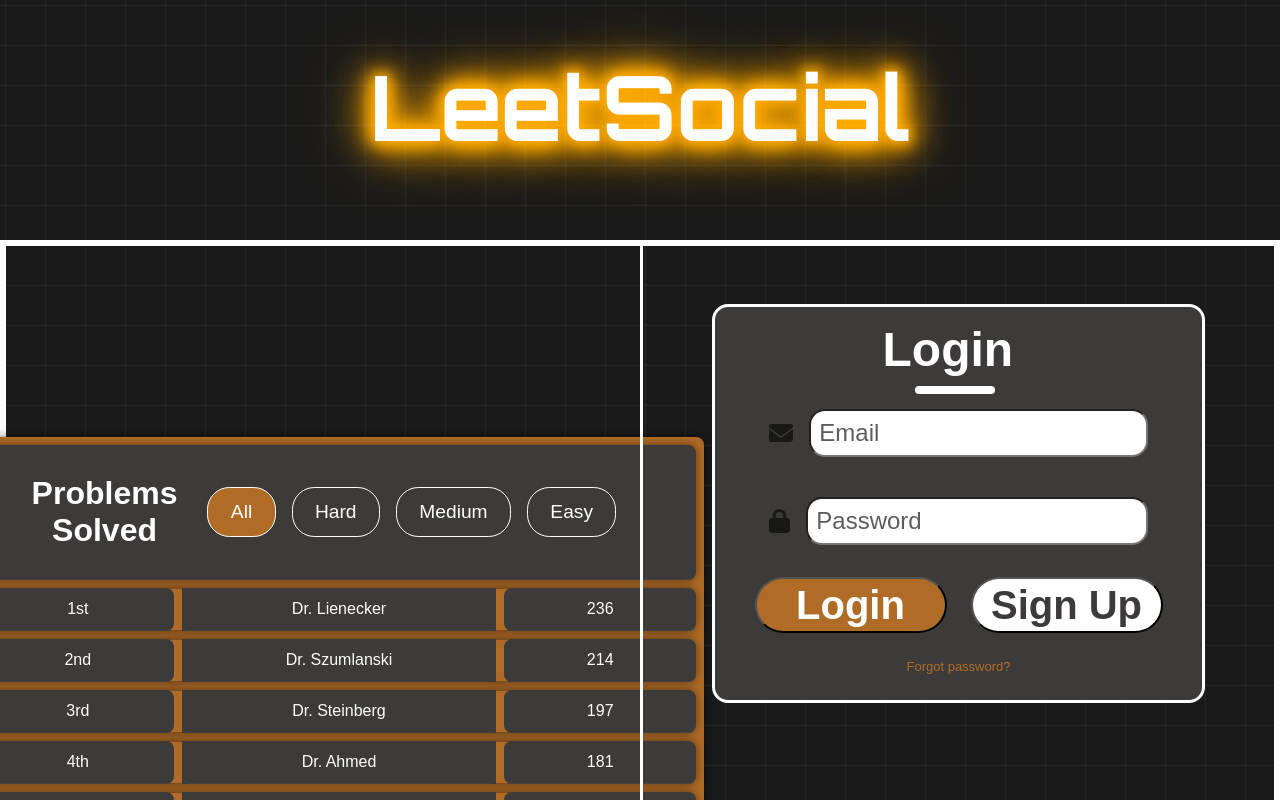
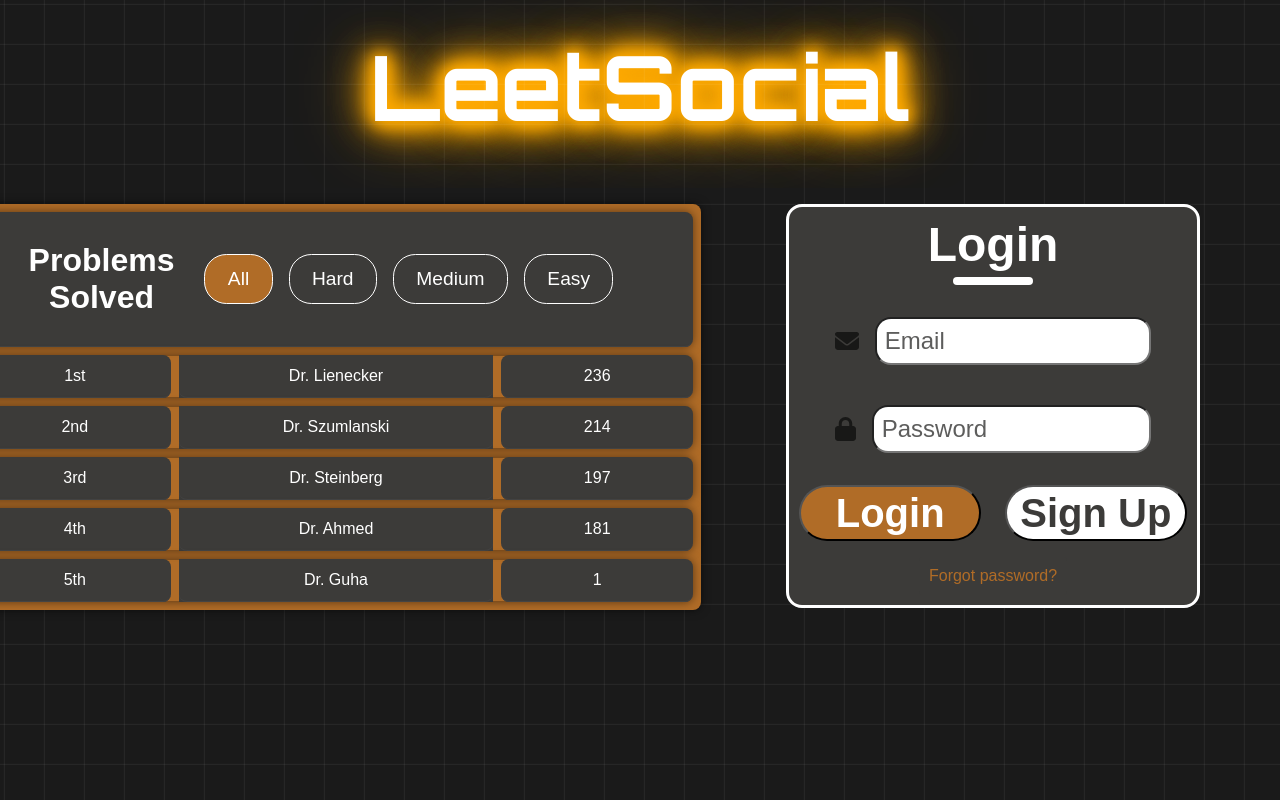
Before and after one commit to thedeclancarter/LeetSocial, a React (Create React App) app in the folder frontend/: page / in a window 1280 px wide. Shown: the top 800 px of the page. Built offline with nearby package versions, Linux system fonts and the light colour scheme.

Commit message:
Clean-up CSS Everywhere

```diff
--- a/frontend/src/App.js
+++ b/frontend/src/App.js
@@ -20,7 +20,7 @@ function App() {
   return (
     <BrowserRouter>
       <div className='grid-background'>
-        {isLogin && (
+      {isLogin && (
           <Navbar
             isLogin={isLogin}
             setLogin={setLogin}
--- a/frontend/src/components/leaderboard/Leaderboard.css
+++ b/frontend/src/components/leaderboard/Leaderboard.css
@@ -2,11 +2,11 @@
     display: flex;
     justify-content: center;
     align-items: center;
-    position: absolute;
+    position: relative;
     height: 100%;
     padding-bottom: 0px;
     transition: width 2s;
-    border: solid #fff;
+    /* border: solid #fff; */
 }
 
 .tableContainer {
@@ -48,6 +48,7 @@ td {
     flex-direction: row;
     justify-content: space-between;
     margin-top: 0;
+    align-items: center;
 }
 
 .header p {
--- a/frontend/src/components/leaderboard/Leaderboard.js
+++ b/frontend/src/components/leaderboard/Leaderboard.js
@@ -146,7 +146,7 @@ export default function Leaderboard(props) {
                 <tr className="row">
                     <td colSpan={3}>
                         <div className='header'>
-                            <p>Problems Solved</p>
+                            <p>Problems <br></br>Solved</p>
                             <ul>
                                 <button
                                     className={
--- a/frontend/src/components/logo/Logo.css
+++ b/frontend/src/components/logo/Logo.css
@@ -1,10 +1,10 @@
 @import url('https://fonts.googleapis.com/css?family=Orbitron:400,700&display=swap');
 
 .glow {
-    padding-top: 50px;
+    padding-top: 30px;
+    padding-bottom: 45px;
     display: flex;
     justify-content: center;
-    height: 100vh;
     font-family: 'Orbitron', sans-serif;
     font-size: 45px;
     font-weight: 400;
--- a/frontend/src/components/register/Register.css
+++ b/frontend/src/components/register/Register.css
@@ -1,12 +1,14 @@
 .container {
-    position: absolute;
+    position: relative;
     display: flex;
     flex-direction: column;
     align-items: center;
     height: 100%;
-    width: 50%;
+    width: auto;
+    max-width: 35%;
     right: 0;
-    border: solid #fff;
+    /* border: solid #fff; */
+    margin-right: 5rem;
 }
 
 .show {
@@ -20,27 +22,30 @@
 
 .inputBox {
     height: auto;
-    width: auto;
-    margin-top: 3.6rem;
+    width: 100%;
+    /* margin-top: 3.6rem; */
+    /* margin-right: 100%; */
     padding: 2.5%;
     background-color: #3c3b39;
     border: solid #fff;
     border-radius: 1rem;
 }
 
-.header {
+.header2 {
     display: flex;
     flex-direction: column;
     align-items: center;
+    justify-content: center;
     width: 100%;
     height: auto;
-    margin-top: 2rem;
-    margin-right: 100%;
 }
 
 .loginTxt {
     position: relative;
-    margin-left: 9.5rem;
+    align-items: center;
+    margin: auto auto;
+    text-align: center;
+    justify-content: center;
     color: #fff;
     font-size: 48px;
     font-weight: 700;
@@ -48,7 +53,10 @@
 
 .signUpTxt {
     position: relative;
-    margin-left: 8rem;
+    align-items: center;
+    margin: auto auto;
+    text-align: center;
+    justify-content: center;
     color: #fff;
     font-size: 48px;
     font-weight: 700;
@@ -79,9 +87,8 @@
 }
 
 .underline, .underlineSU, .underlineVfy, .underlineSE, .underlinePswd {
-    position: absolute;
-    margin-top: 5rem;
-    margin-left: 11.5rem;
+    position: relative;
+    margin-top: .3rem;
     width: 5rem;
     height: 0.5rem;
     background: #fff;
@@ -90,8 +97,7 @@
 }
 
 .underlineSU {
-    width: 8rem;
-    margin-left: 10rem;
+    width: 12rem;
 }
 
 .underlineVfy {
@@ -130,7 +136,7 @@
 .input input {
     margin-left: 1rem;
     height: 3rem;
-    width: 24rem;
+    width: 100%;
     outline: none;
     color: #181817;
     font-size: 1.5rem;
@@ -141,7 +147,7 @@
 .names input {
     margin-left: 1rem;
     height: 3rem;
-    width: 9.5rem;
+    width: 100%;
     outline: none;
     color: #181817;
     font-size: 1.5rem;
@@ -278,7 +284,7 @@ input::placeholder {
 }
 
 .forgotButton {
-    font-size: small;
+    font-size: medium;
     color: #b06c27;
     background-color: #3c3b39;
 }
--- a/frontend/src/components/register/Register.js
+++ b/frontend/src/components/register/Register.js
@@ -380,7 +380,7 @@ export default function Register(props) {
     return (
         <div className={isLogin ? "container hide" : "container show"}>
             <div className='inputBox'>
-                <div className="header">
+                <div className="header2">
                     <div
                         className={
                             action === "Login" ? 'loginTxt':
--- a/frontend/src/pages/home/Home.css
+++ b/frontend/src/pages/home/Home.css
@@ -5,6 +5,6 @@
         right: 0;
         width: 100vw;
         height: 100%;
-        margin-top: 15rem;
-        border: solid #fff;
+        margin-top: 5rem;
+        /* border: solid #fff; */
 }
--- a/frontend/src/pages/login/Login.css
+++ b/frontend/src/pages/login/Login.css
@@ -8,10 +8,12 @@ body, html {
 .loginPage {
     display: flex;
     flex-direction: column;
+    flex-wrap: no-wrap;
 }
 
 .logoContainer {
-    height: 5rem;
+    display: inline-block;
+    width: 100%;
 }
 
 .show {
@@ -23,12 +25,13 @@ body, html {
 }
 
 .registerContainer {
-    position: absolute;
+    position: relative;
+    right: 0;
+    width: 100%;
+    height: 100%;
+    margin-top: 1rem;
+    /* border: solid #df0404; */
     display: flex;
     flex-direction: row;
-    right: 0;
-    width: 100vw;
-    height: 100%;
-    margin-top: 15rem;
-    border: solid #fff;
+    justify-content: space-between;
 }
```
